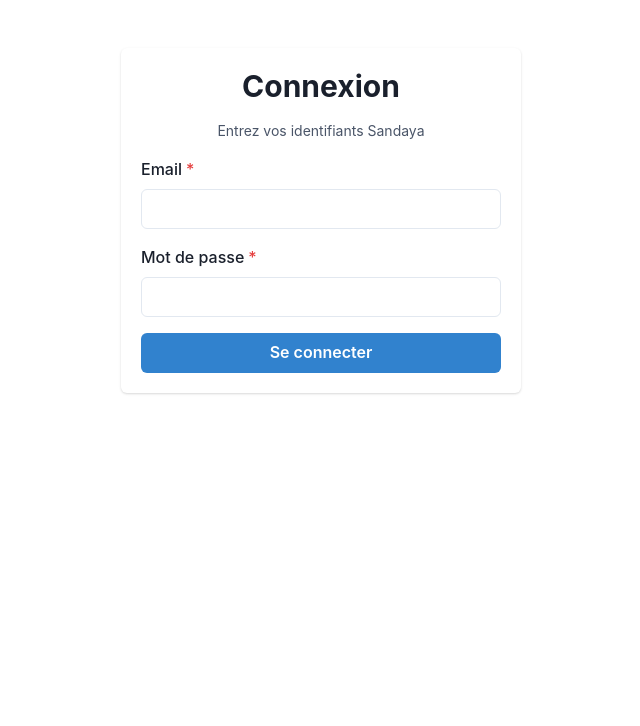
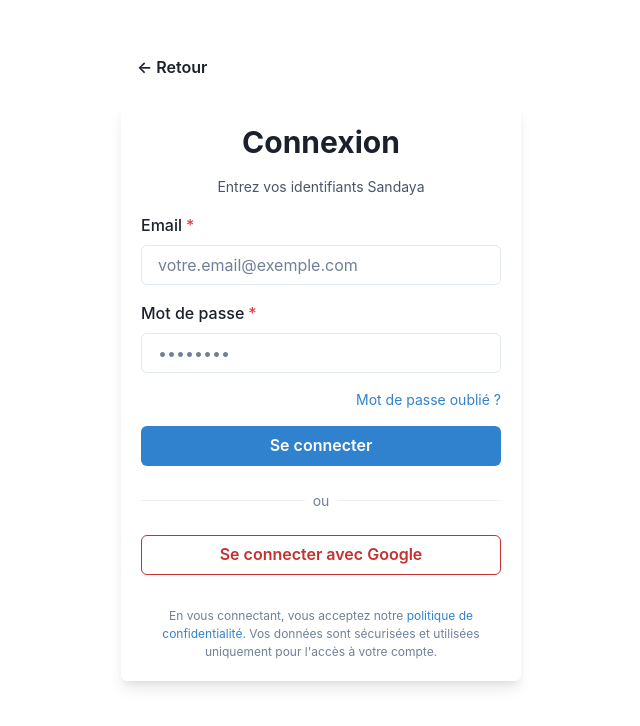
Before and after one commit to Malik971/green-planner, a React (Vite) app: page /login in a window 1280 px wide. Shown: the top 726 px of the page, without its empty margins (319-959 px from the left). Built offline with nearby package versions, Linux system fonts and the light colour scheme; no server answers.

Commit message:
logo sandaya mis à jour

```diff
--- a/package.json
+++ b/package.json
@@ -21,7 +21,7 @@
     "jspdf": "^3.0.1",
     "react": "^19.1.1",
     "react-big-calendar": "^1.19.4",
-    "react-dom": "^19.1.0",
+    "react-dom": "^19.1.1",
     "react-icons": "^5.5.0",
     "react-router-dom": "^7.6.3"
   },
--- a/src/layout/Layout.tsx
+++ b/src/layout/Layout.tsx
@@ -10,15 +10,17 @@
   MenuList,
   MenuItem,
   Spacer,
+  Image,
 } from "@chakra-ui/react";
 import { useNavigate } from "react-router-dom";
 import { useAuth } from "../features/auth/useAuth";
 
 type LayoutProps = {
   children: ReactNode;
+  logoSrc?: string;
 };
 
-export default function Layout({ children }: LayoutProps) {
+export default function Layout({ children, logoSrc }: LayoutProps) {
   const navigate = useNavigate();
   const { user, role, employee, signOutApp } = useAuth();
 
@@ -27,14 +29,20 @@
       {/* Header */}
       <Box as="header" bg="sandaya.doré" color="white" py={4} px={8} shadow="sm">
         <Flex justify="space-between" align="center">
-          <Text
-            fontSize="xl"
-            fontWeight="bold"
-            cursor="pointer"
-            onClick={() => navigate("/")}
-          >
-            Sandaya – Plein Air des Chênes 🌴
-          </Text>
+          <Flex align="center" cursor="pointer" onClick={() => navigate("/")}>
+            {
+              <Text fontSize="xl" fontWeight="bold">
+                Sandaya – Plein Air des Chênes <Image
+                src={logoSrc}
+                alt="Logo Sandaya"
+                height="30px"
+                mr={3}
+                objectFit="contain"
+              />
+              </Text>
+
+            }
+          </Flex>
 
           {/* Navigation */}
           <HStack spacing={4}>
--- a/src/main.tsx
+++ b/src/main.tsx
@@ -13,14 +13,14 @@
 import { AuthProvider } from "./features/auth/useAuth.ts";
 import ProtectedRoute from "./routes/ProtectedRoute";
 import PlanningAnimation from "./pages/PlanningAnimation";
-
+import logoSandaya from "./assets/logo-sandaya.png";
 
 const router = createBrowserRouter([
   { path: "/login", element: <LoginPage /> },
   {
     path: "/",
     element: (
-      <Layout>
+      <Layout logoSrc={logoSandaya}>
         <Home />
       </Layout>
     ),
--- a/src/pages/Calendar.tsx
+++ b/src/pages/Calendar.tsx
@@ -107,8 +107,8 @@
             startAccessor="start"
             endAccessor="end"
             style={{ height: 632 }}
-            defaultView="week"
-            views={["week", "day"]}
+            // defaultView="week"
+            // views={["week", "day"]}
             min={new Date(1970, 1, 1, 10, 0)} // ⏰ commence à 10h
             max={new Date(1970, 1, 1, 23, 0)} // ⏰ finit à 23h
             messages={{
--- a/src/pages/Home.tsx
+++ b/src/pages/Home.tsx
@@ -1,6 +1,21 @@
-import { Button, Heading, Text, VStack, Box, SimpleGrid, Card, CardBody, Icon } from "@chakra-ui/react";
+import {
+  Button,
+  Heading,
+  Text,
+  VStack,
+  Box,
+  SimpleGrid,
+  Card,
+  CardBody,
+  Icon,
+} from "@chakra-ui/react";
 import { useNavigate } from "react-router-dom";
-import { FaGlassMartiniAlt, FaSwimmer, FaUmbrellaBeach, FaConciergeBell } from "react-icons/fa";
+import {
+  FaGlassMartiniAlt,
+  FaSwimmer,
+  FaUmbrellaBeach,
+  FaConciergeBell,
+} from "react-icons/fa";
 
 export default function Home() {
   const navigate = useNavigate();
@@ -8,7 +23,11 @@
   const plannings = [
     { name: "Animation", icon: FaUmbrellaBeach, path: "/calendar/animation" },
     { name: "Bar", icon: FaGlassMartiniAlt, path: "/calendar/bar" },
-    { name: "Surveillance de baignade", icon: FaSwimmer, path: "/calendar/pool" },
+    {
+      name: "Surveillance de baignade",
+      icon: FaSwimmer,
+      path: "/calendar/pool",
+    },
     { name: "Réception", icon: FaConciergeBell, path: "/calendar/reception" },
   ];
 
@@ -25,8 +44,9 @@
         </Text>
 
         <Text fontSize="md" color="gray.600">
-          Animation, bar, piscine, réception… chaque service dispose de son espace dédié.
-          Les chefs d’équipe peuvent modifier, les membres consultent.
+          Animation, bar, piscine, réception… chaque service dispose de son
+          espace dédié. Les chefs d’équipe peuvent modifier, les membres
+          consultent.
         </Text>
 
         {/* Liste des plannings */}
@@ -37,12 +57,21 @@
               border="1px solid"
               borderColor="sandaya.doré"
               shadow="sm"
-              _hover={{ shadow: "md", cursor: "pointer", transform: "scale(1.02)" }}
+              _hover={{
+                shadow: "md",
+                cursor: "pointer",
+                transform: "scale(1.02)",
+              }}
               transition="all 0.2s"
               onClick={() => navigate(planning.path)}
             >
               <CardBody textAlign="center">
-                <Icon as={planning.icon} boxSize={10} color="sandaya.gold" mb={4} />
+                <Icon
+                  as={planning.icon}
+                  boxSize={10}
+                  color="sandaya.gold"
+                  mb={4}
+                />
                 <Heading size="md" color="sandaya.green">
                   {planning.name}
                 </Heading>
@@ -67,7 +96,7 @@
         <Button
           mt={10}
           size="lg"
-          bg="sandaya.gold"
+          colorScheme="cyan"
           color="white"
           backgroundColor="sandaya.green"
           _hover={{ bg: "sandaya.green" }}
--- a/src/pages/Login.tsx
+++ b/src/pages/Login.tsx
@@ -1,5 +1,20 @@
 import { useState } from "react";
-import { Box, Button, Card, CardBody, FormControl, FormLabel, Input, Heading, Text, VStack, Alert } from "@chakra-ui/react";
+import {
+  Box,
+  Button,
+  Card,
+  CardBody,
+  FormControl,
+  FormLabel,
+  Input,
+  Heading,
+  Text,
+  VStack,
+  Alert,
+  HStack,
+  Divider,
+  Link,
+} from "@chakra-ui/react";
 import { useAuth } from "../features/auth/useAuth";
 import { useLocation, useNavigate } from "react-router-dom";
 
@@ -28,12 +43,23 @@
     }
   };
 
+  const handleGoogleSignIn = () => {
+    // Ici tu peux intégrer ton OAuth Google
+    alert("Connexion Google (placeholder)");
+  };
+
   return (
     <Box py={12} px={6} maxW="md" mx="auto">
-      <Card>
+      <Button mb={4} variant="ghost" onClick={() => navigate(-1)}>
+        ← Retour
+      </Button>
+
+      <Card shadow="lg" borderRadius="md">
         <CardBody>
           <VStack as="form" spacing={4} align="stretch" onSubmit={onSubmit}>
-            <Heading size="lg" textAlign="center">Connexion</Heading>
+            <Heading size="lg" textAlign="center">
+              Connexion
+            </Heading>
             <Text fontSize="sm" color="gray.600" textAlign="center">
               Entrez vos identifiants Sandaya
             </Text>
@@ -42,17 +68,61 @@
 
             <FormControl isRequired>
               <FormLabel>Email</FormLabel>
-              <Input type="email" value={email} onChange={(e) => setEmail(e.target.value)} />
+              <Input
+                type="email"
+                placeholder="votre.email@exemple.com"
+                value={email}
+                onChange={(e) => setEmail(e.target.value)}
+              />
             </FormControl>
 
             <FormControl isRequired>
               <FormLabel>Mot de passe</FormLabel>
-              <Input type="password" value={password} onChange={(e) => setPassword(e.target.value)} />
+              <Input
+                type="password"
+                placeholder="••••••••"
+                value={password}
+                onChange={(e) => setPassword(e.target.value)}
+              />
             </FormControl>
+
+            <Link
+              color="blue.500"
+              fontSize="sm"
+              alignSelf="flex-end"
+              onClick={() => alert("Redirection mot de passe oublié")}
+            >
+              Mot de passe oublié ?
+            </Link>
 
             <Button type="submit" colorScheme="blue" isLoading={loading}>
               Se connecter
             </Button>
+
+            <HStack my={2}>
+              <Divider />
+              <Text fontSize="sm" color="gray.500">
+                ou
+              </Text>
+              <Divider />
+            </HStack>
+
+            <Button
+              variant="outline"
+              colorScheme="red"
+              onClick={handleGoogleSignIn}
+            >
+              Se connecter avec Google
+            </Button>
+
+            <Text fontSize="xs" color="gray.500" textAlign="center" mt={4}>
+              En vous connectant, vous acceptez notre{" "}
+              <Link color="blue.500" href="/privacy-policy">
+                politique de confidentialité
+              </Link>
+              . Vos données sont sécurisées et utilisées uniquement pour
+              l'accès à votre compte.
+            </Text>
           </VStack>
         </CardBody>
       </Card>
```
Also changed, not shown: 1 other file (tests, documents, lock files or other folders). Lines whose indentation alone changed are shown as unchanged.
